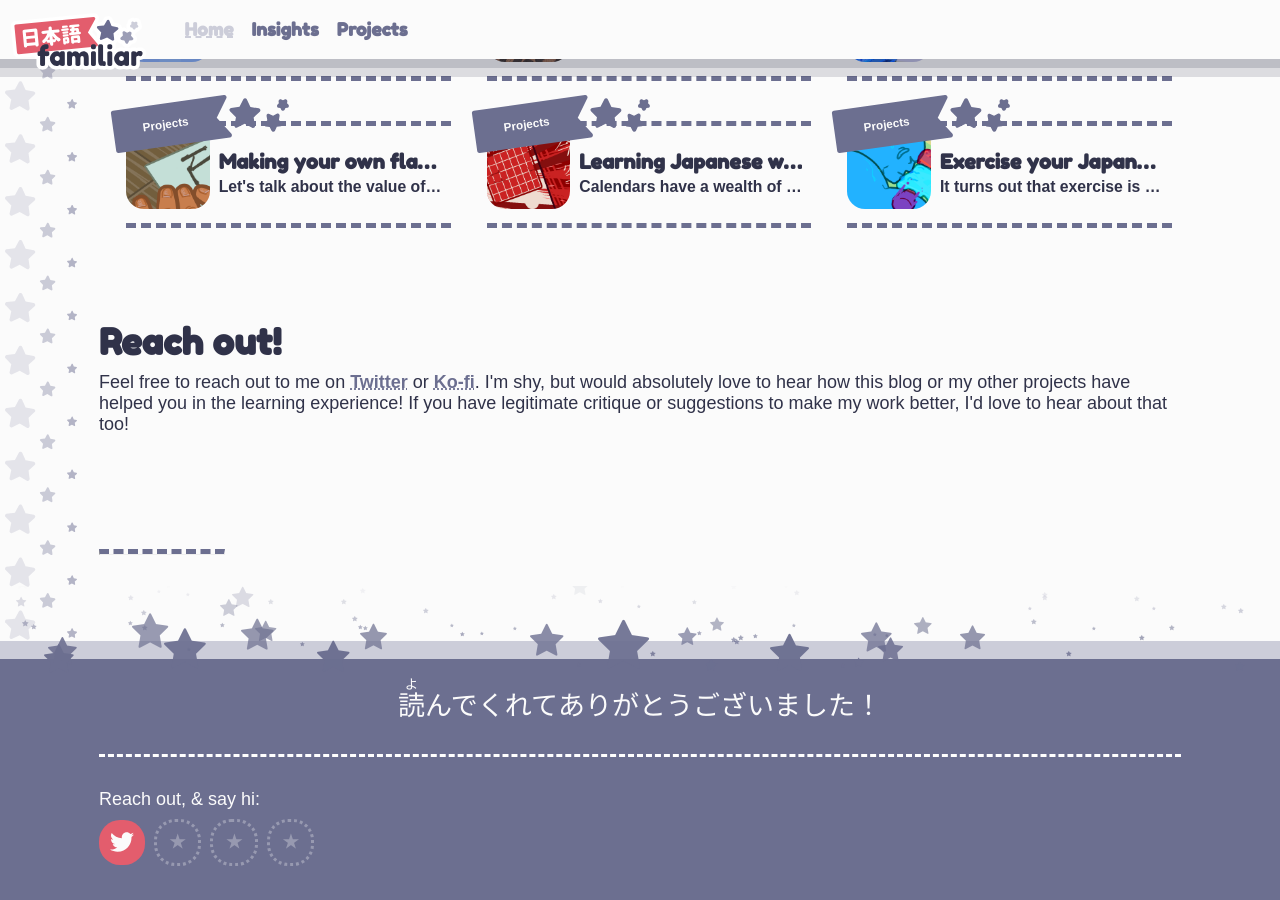
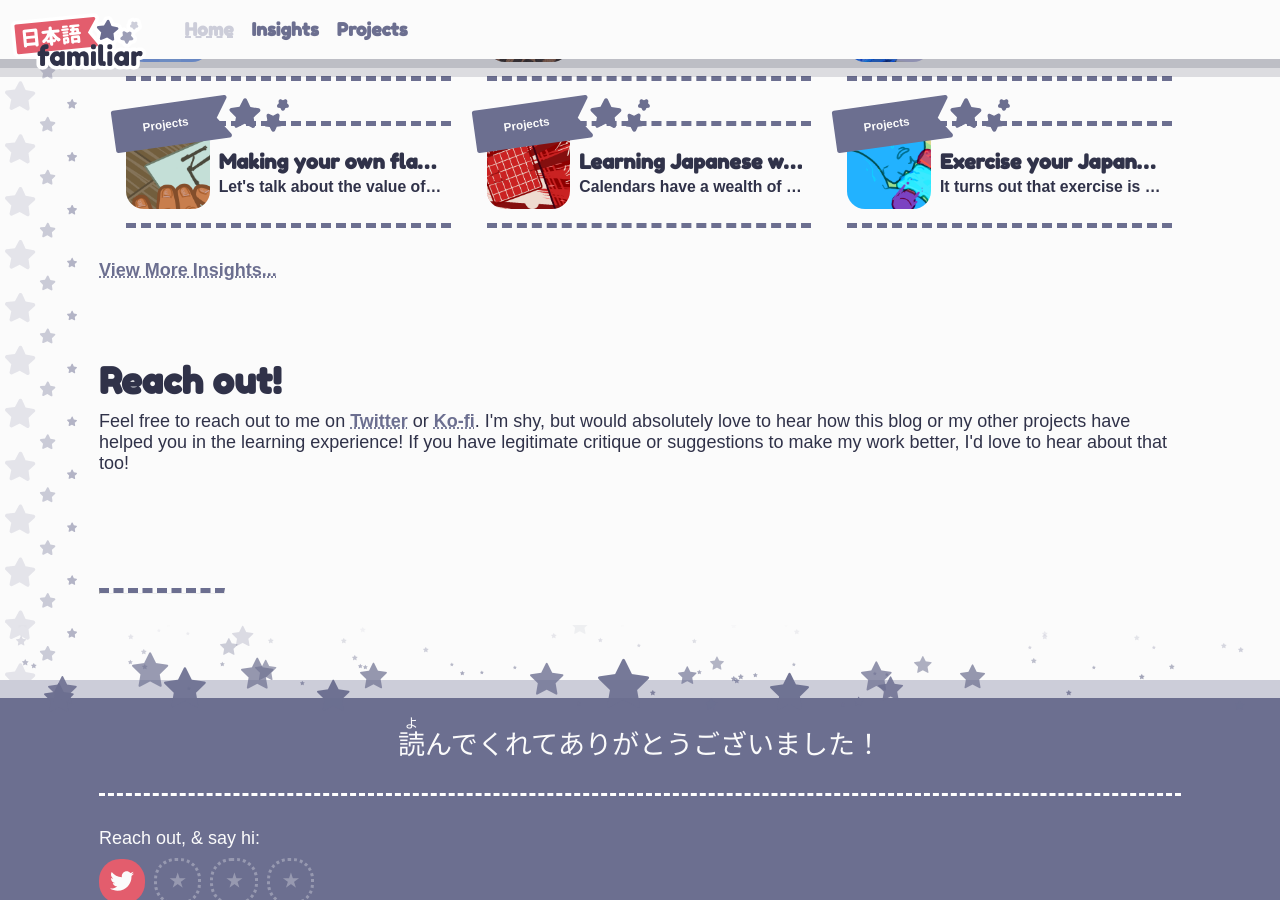
Before and after one commit to NihongoFamiliar/NihongoFamiliar.github.io, a Jekyll site: the page built from index.html, in a window 1280 px wide and 900 px high, scrolled down 1373 px. Built offline with Jekyll 4.4.1, drawn with Linux system fonts in a browser that asks for light colours; some web fonts are replaced.

Commit message:
Update index.html

```diff
--- a/index.html
+++ b/index.html
@@ -28,7 +28,7 @@
 
 
 <h2>Latest Insights</h2>
-<ul class="post-previews compacted minimized">
+<ul class="post-previews compacted">
 {% if site.posts.size > 0 %}
   {% for post in site.posts limit:6 %}
     {% include postcard.html %}
@@ -37,7 +37,7 @@
   <li><p>Uh-oh! There are no posts here yet.</p></li>
 {% endif %}
 </ul>
-<!-- <p><a title="Click to view more insights" href="{{@site.url}}/insights/">View More Insights...</a></p> -->
+<p><a title="Click to view more insights" href="/insights/">View More Insights...</a></p>
 <br />
 <br />
 
```
